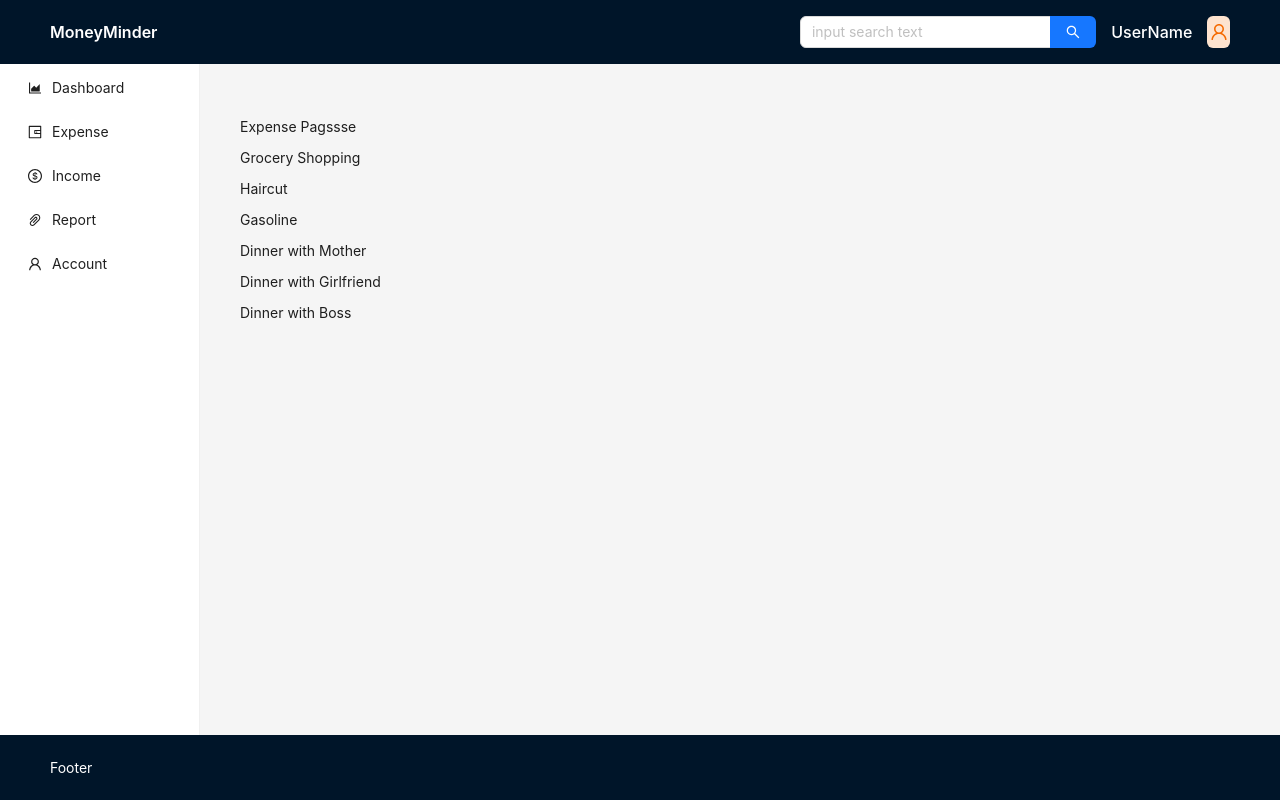
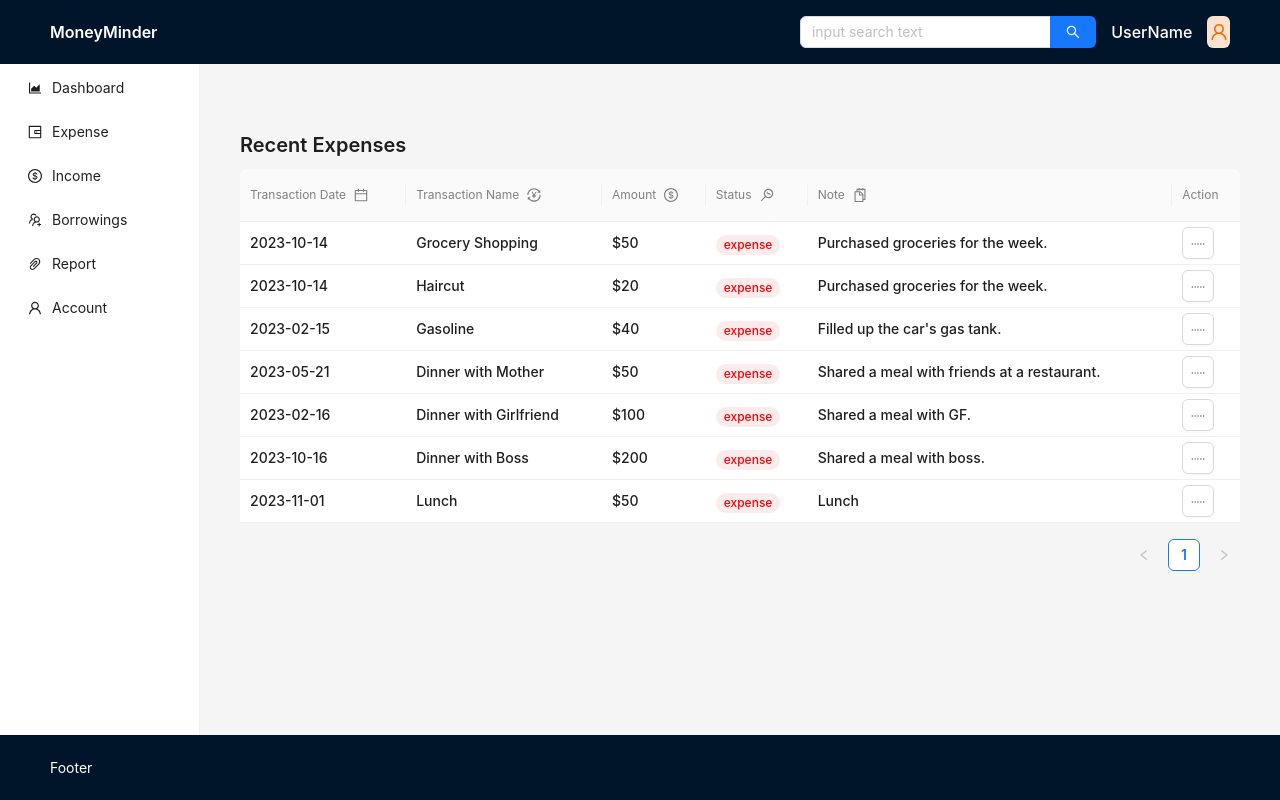
Before and after one commit to ADHIL-MOHAMMED-P-N/moneyminder, a React (Create React App) app: page /expense in a window 1280 px wide. Built offline with nearby package versions, Linux system fonts and the light colour scheme.

Commit message:
income table, expens table, borrowing  route added

```diff
--- a/src/App.js
+++ b/src/App.js
@@ -6,6 +6,7 @@ import SingleExpense from "./pages/SingleExpense";
 import Income from "./pages/Income";
 import SingleIncome from "./pages/SingleIncome";
 import Report from "./pages/Report";
+import Borrowings from "./pages/Borrowings";
 import SignupPage from "./pages/SignupPage";
 import LoginPage from "./pages/LoginPage";
 import LogoutPage from "./pages/LogoutPage";
@@ -34,6 +35,7 @@ function App() {
               {/* no shared ui so no need to nest expense/id inside expense */}
               <Route path="income" element={<Income />} />
               <Route path="income/:incomeId" element={<SingleIncome />} />
+              <Route path="borrowings" element={<Borrowings />} />
               <Route path="report" element={<Report />} />
               <Route path="account" element={<Account />} />
             </Route>
--- a/src/components/main/MainSideNav.js
+++ b/src/components/main/MainSideNav.js
@@ -6,6 +6,7 @@ import {
   PaperClipOutlined,
   UserOutlined,
   WalletOutlined,
+  UsergroupAddOutlined,
 } from "@ant-design/icons";
 
 const menuItems = [
@@ -25,10 +26,16 @@ const menuItems = [
     icon: <DollarOutlined />,
   },
   {
+    key: "borrowings",
+    label: <Link to="/borrowings">Borrowings</Link>,
+    icon: <UsergroupAddOutlined />,
+  },
+  {
     key: "report",
     label: <Link to="/report">Report</Link>,
     icon: <PaperClipOutlined />,
   },
+
   {
     key: "account",
     label: <Link to="/account">Account</Link>,
--- a/src/context/ExpenseContext.js
+++ b/src/context/ExpenseContext.js
@@ -41,6 +41,12 @@ export function ExpenseProvider({ children }) {
       amount: 200.0,
       description: "Shared a meal with boss.",
     },
+    {
+      date: "2023-11-01",
+      name: "Lunch",
+      amount: 50.0,
+      description: "Lunch",
+    },
   ]);
   return (
     <ExpenseContext.Provider value={{ expense }}>
--- a/src/context/IncomeContext.js
+++ b/src/context/IncomeContext.js
@@ -40,6 +40,12 @@ export function IncomeProvider({ children }) {
       amount: 400,
       description: "Web development work",
     },
+    {
+      date: "2023-11-11",
+      name: "Freelance",
+      amount: 700,
+      description: "App development",
+    },
   ]);
   return (
     <IncomeContext.Provider value={{ income }}>
--- /dev/null
+++ b/src/pages/Borrowings.js
@@ -0,0 +1,5 @@
+const Borrowings = () => {
+  return <div>Borrowings</div>;
+};
+
+export default Borrowings;
--- a/src/pages/Expense.js
+++ b/src/pages/Expense.js
@@ -1,14 +1,17 @@
-import React, { useContext } from "react";
+import React, { useContext, useState } from "react";
 import ExpenseContext from "../context/ExpenseContext";
+import CustomTable from "../components/utils/CustomTable";
+import { Typography } from "antd";
+const { Title } = Typography;
 const Expense = () => {
   const { expense } = useContext(ExpenseContext);
-
+  const [transactions, setTransactions] = useState(
+    expense.map((item) => ({ ...item, status: "expense" }))
+  );
   return (
     <div>
-      <p>Expense Pagssse</p>
-      {expense.map((exp, index) => {
-        return <p key={index}>{exp.name}</p>;
-      })}
+      <Title level={4}>Recent Expenses</Title>
+      <CustomTable data={transactions} />
     </div>
   );
 };
--- a/src/pages/Income.jsx
+++ b/src/pages/Income.jsx
@@ -1,7 +1,19 @@
-import React from "react";
-
+import React, { useContext, useState } from "react";
+import IncomeContext from "../context/IncomeContext";
+import CustomTable from "../components/utils/CustomTable";
+import { Typography } from "antd";
+const { Title } = Typography;
 const Income = () => {
-  return <div>Income</div>;
+  const { income } = useContext(IncomeContext);
+  const [transactions, setTransactions] = useState(
+    income.map((item) => ({ ...item, status: "income" }))
+  );
+  return (
+    <div>
+      <Title level={4}>Recent Incomes</Title>
+      <CustomTable data={transactions} />
+    </div>
+  );
 };
 
 export default Income;
```
